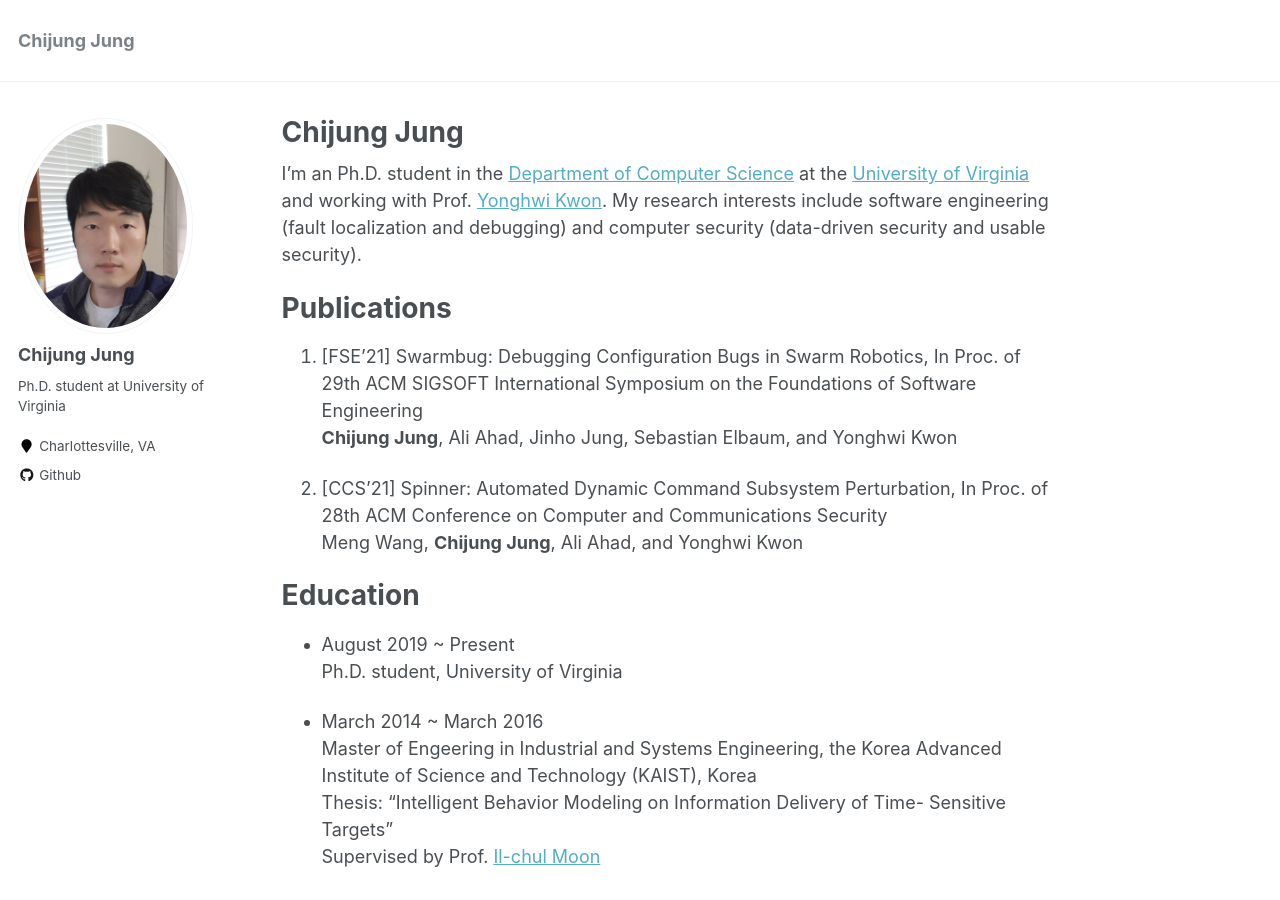
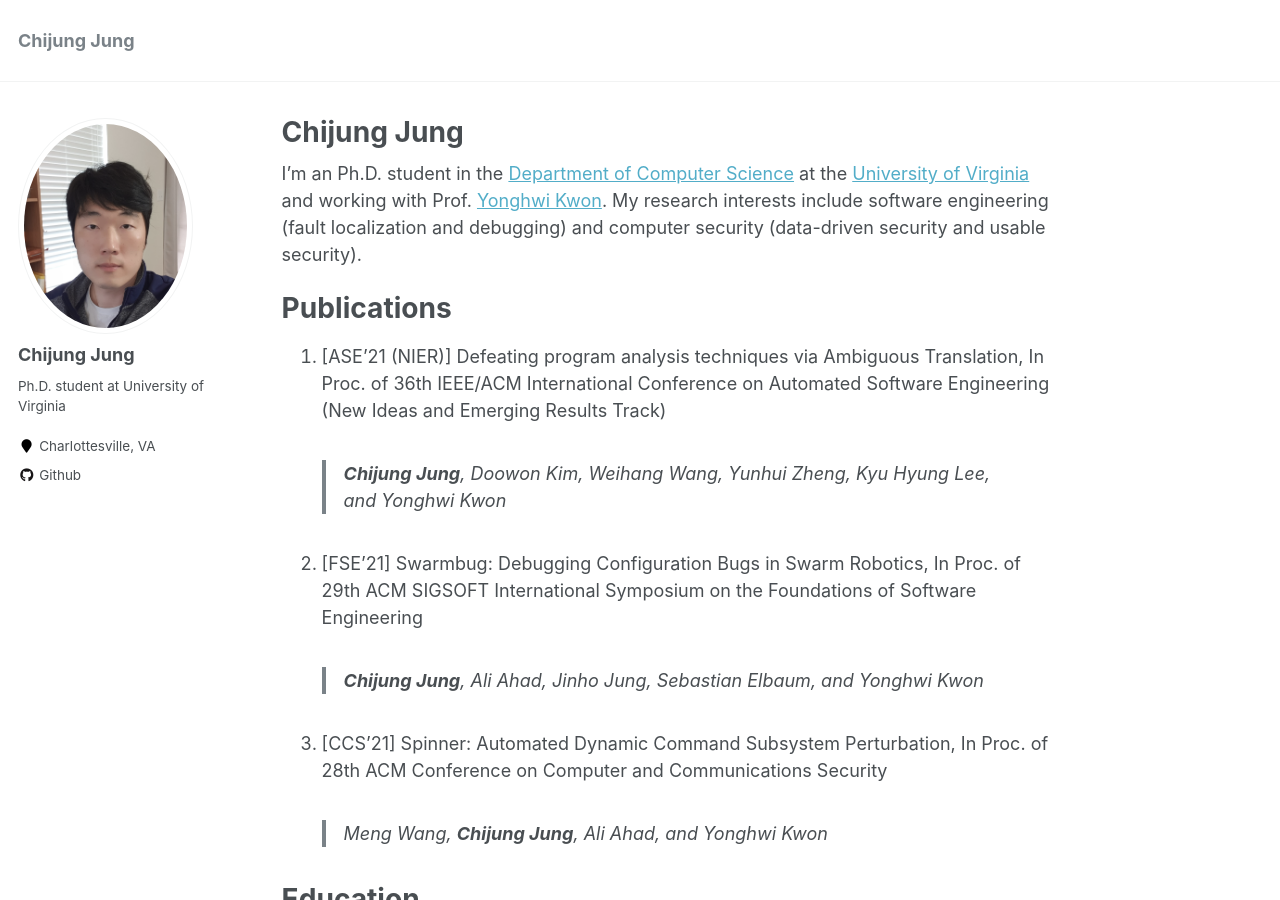
Before and after one commit to chijung-jung/chijung-jung.github.io, a Jekyll site: the page built from _pages/about.md, in a window 1280 px wide and 900 px high. Built offline with Jekyll 4.4.1, drawn with Linux system fonts in a browser that asks for light colours.

Commit message:
updated ase nier

```diff
--- a/_pages/about.md
+++ b/_pages/about.md
@@ -11,12 +11,14 @@ redirect_from:
 I’m an Ph.D. student in the [Department of Computer Science](https://engineering.virginia.edu/departments/computer-science) at the [University of Virginia](https://www.virginia.edu/) and working with Prof. [Yonghwi Kwon](https://yonghwi-kwon.github.io/#summary). My research interests include software engineering (fault localization and debugging) and computer security (data-driven security and usable security).
 
 # Publications
+1. [ASE'21 (NIER)] Defeating program analysis techniques via Ambiguous Translation, In Proc. of 36th IEEE/ACM International Conference on Automated Software Engineering (New Ideas and Emerging Results Track)
+    > **Chijung Jung**, Doowon Kim, Weihang Wang, Yunhui Zheng, Kyu Hyung Lee, and Yonghwi Kwon
 
 1. [FSE'21] Swarmbug: Debugging Configuration Bugs in Swarm Robotics, In Proc. of 29th ACM SIGSOFT International Symposium on the Foundations of Software Engineering
-   **Chijung Jung**, Ali Ahad, Jinho Jung, Sebastian Elbaum, and Yonghwi Kwon
+    > **Chijung Jung**, Ali Ahad, Jinho Jung, Sebastian Elbaum, and Yonghwi Kwon
 
 1. [CCS'21] Spinner: Automated Dynamic Command Subsystem Perturbation, In Proc. of 28th ACM Conference on Computer and Communications Security
-   Meng Wang, **Chijung Jung**, Ali Ahad, and Yonghwi Kwon
+    > Meng Wang, **Chijung Jung**, Ali Ahad, and Yonghwi Kwon
 
 # Education
 
```
